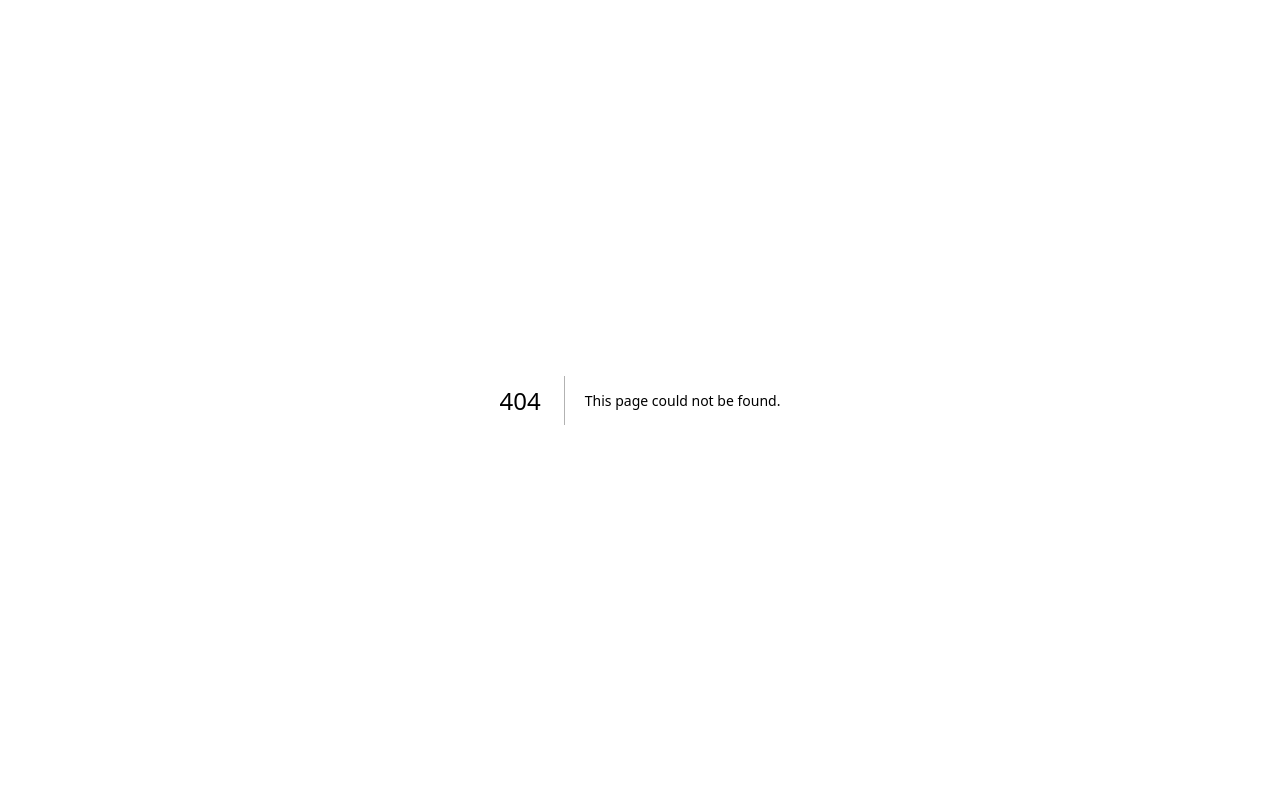
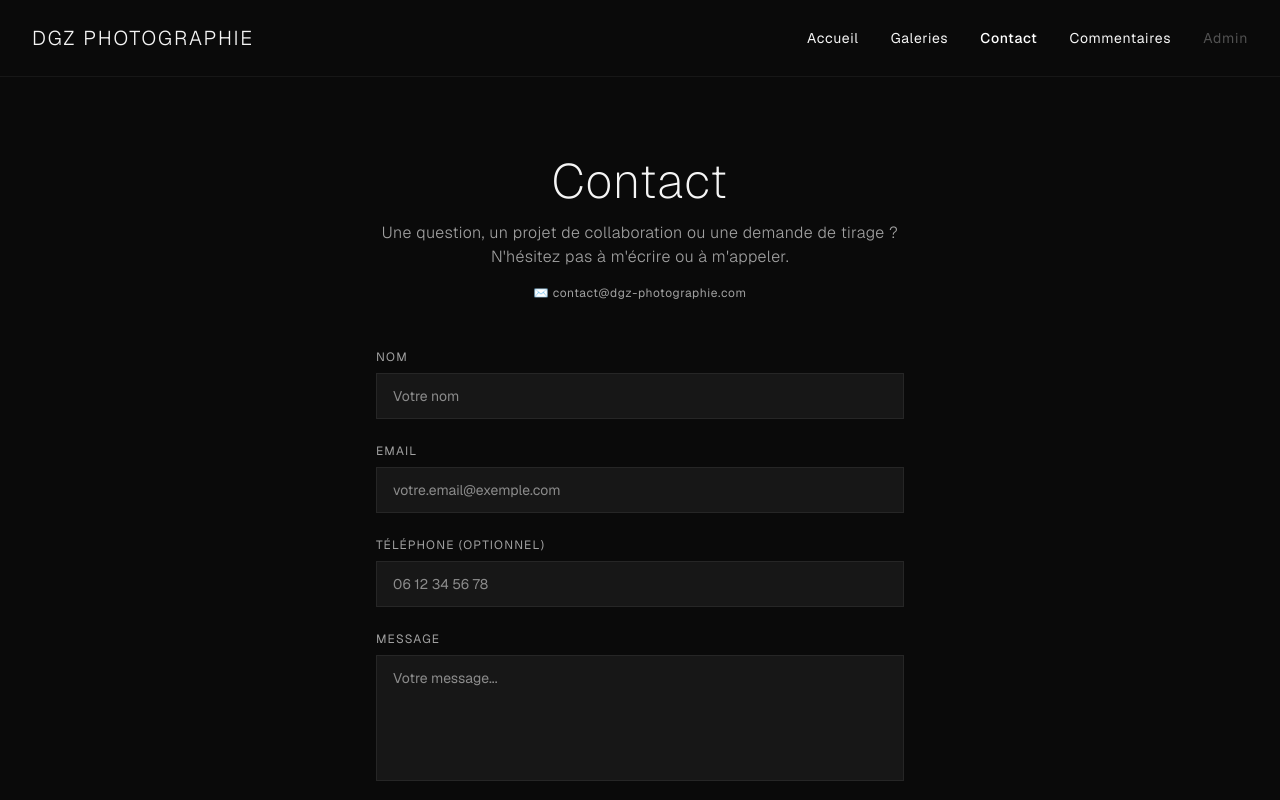
Before and after one commit to romainroussel29/dgzphotographie, a Next.js app: page /contact in a window 1280 px wide. Before the commit this address had no page. Shown: the top 800 px of the page. Built offline with nearby package versions, Linux system fonts and the light colour scheme.

Commit message:
Page de contact avec formulaire

```diff
--- /dev/null
+++ b/app/contact/page.js
@@ -0,0 +1,113 @@
+'use client';
+
+import { useState } from 'react';
+import Link from 'next/link';
+
+export default function ContactPage() {
+  const [submitted, setSubmitted] = useState(false);
+
+  const handleSubmit = (e) => {
+    e.preventDefault();
+    setSubmitted(true);
+  };
+
+  return (
+    <div className="min-h-screen bg-neutral-950 text-neutral-100 font-sans flex flex-col justify-between">
+      {/* En-tête du site */}
+      <header className="flex justify-between items-center px-8 py-6 border-b border-neutral-900">
+        <Link href="/" className="text-xl font-light tracking-widest uppercase hover:text-neutral-400 transition">
+          DGZ Photographie
+        </Link>
+        <nav className="space-x-8 text-sm tracking-wider">
+          <Link href="/" className="hover:text-neutral-400 transition">Accueil</Link>
+          <Link href="/galerie" className="hover:text-neutral-400 transition">Galeries</Link>
+          <Link href="/contact" className="text-white font-medium">Contact</Link>
+          <Link href="/commentaires" className="hover:text-neutral-400 transition">Commentaires</Link>
+          <Link href="/admin/login" className="hover:text-neutral-400 transition text-neutral-600">Admin</Link>
+        </nav>
+      </header>
+
+      {/* Contenu principal */}
+      <main className="max-w-xl mx-auto px-6 py-20 flex-grow w-full">
+        <div className="text-center mb-12">
+          <h2 className="text-3xl md:text-5xl font-extralight tracking-wide mb-4">Contact</h2>
+          <p className="text-neutral-400 text-sm md:text-base font-light tracking-wide mb-4">
+            Une question, un projet de collaboration ou une demande de tirage ? N'hésitez pas à m'écrire ou à m'appeler.
+          </p>
+          {/* Coordonnées directes */}
+          <div className="text-xs text-neutral-400 tracking-wider space-x-6">
+            <span>✉️ contact@dgz-photographie.com</span>
+          </div>
+        </div>
+
+        {submitted ? (
+          <div className="bg-neutral-900 border border-neutral-800 p-8 text-center">
+            <h3 className="text-lg font-light tracking-wide text-white mb-2">Message envoyé</h3>
+            <p className="text-xs text-neutral-400 font-light">
+              Merci pour votre message. Je vous répondrai dans les plus brefs délais.
+            </p>
+            <button
+              onClick={() => setSubmitted(false)}
+              className="mt-6 px-6 py-2 border border-neutral-700 text-xs uppercase tracking-widest hover:bg-neutral-800 transition text-neutral-300"
+            >
+              Envoyer un autre message
+            </button>
+          </div>
+        ) : (
+          <form onSubmit={handleSubmit} className="space-y-6">
+            <div>
+              <label className="block text-xs uppercase tracking-widest text-neutral-400 mb-2">Nom</label>
+              <input
+                type="text"
+                required
+                className="w-full bg-neutral-900 border border-neutral-800 px-4 py-3 text-sm text-white focus:outline-none focus:border-neutral-600 transition"
+                placeholder="Votre nom"
+              />
+            </div>
+
+            <div>
+              <label className="block text-xs uppercase tracking-widest text-neutral-400 mb-2">Email</label>
+              <input
+                type="email"
+                required
+                className="w-full bg-neutral-900 border border-neutral-800 px-4 py-3 text-sm text-white focus:outline-none focus:border-neutral-600 transition"
+                placeholder="votre.email@exemple.com"
+              />
+            </div>
+
+            <div>
+              <label className="block text-xs uppercase tracking-widest text-neutral-400 mb-2">Téléphone (Optionnel)</label>
+              <input
+                type="tel"
+                className="w-full bg-neutral-900 border border-neutral-800 px-4 py-3 text-sm text-white focus:outline-none focus:border-neutral-600 transition"
+                placeholder="06 12 34 56 78"
+              />
+            </div>
+
+            <div>
+              <label className="block text-xs uppercase tracking-widest text-neutral-400 mb-2">Message</label>
+              <textarea
+                rows="5"
+                required
+                className="w-full bg-neutral-900 border border-neutral-800 px-4 py-3 text-sm text-white focus:outline-none focus:border-neutral-600 transition resize-none"
+                placeholder="Votre message..."
+              ></textarea>
+            </div>
+
+            <button
+              type="submit"
+              className="w-full bg-white text-black py-3 text-xs uppercase tracking-widest font-medium hover:bg-neutral-200 transition"
+            >
+              Envoyer le message
+            </button>
+          </form>
+        )}
+      </main>
+
+      {/* Footer */}
+      <footer className="text-center py-8 border-t border-neutral-900 text-xs text-neutral-600 tracking-wider">
+        © 2026 DGZ Photographie - Tous droits réservés.
+      </footer>
+    </div>
+  );
+}
```
